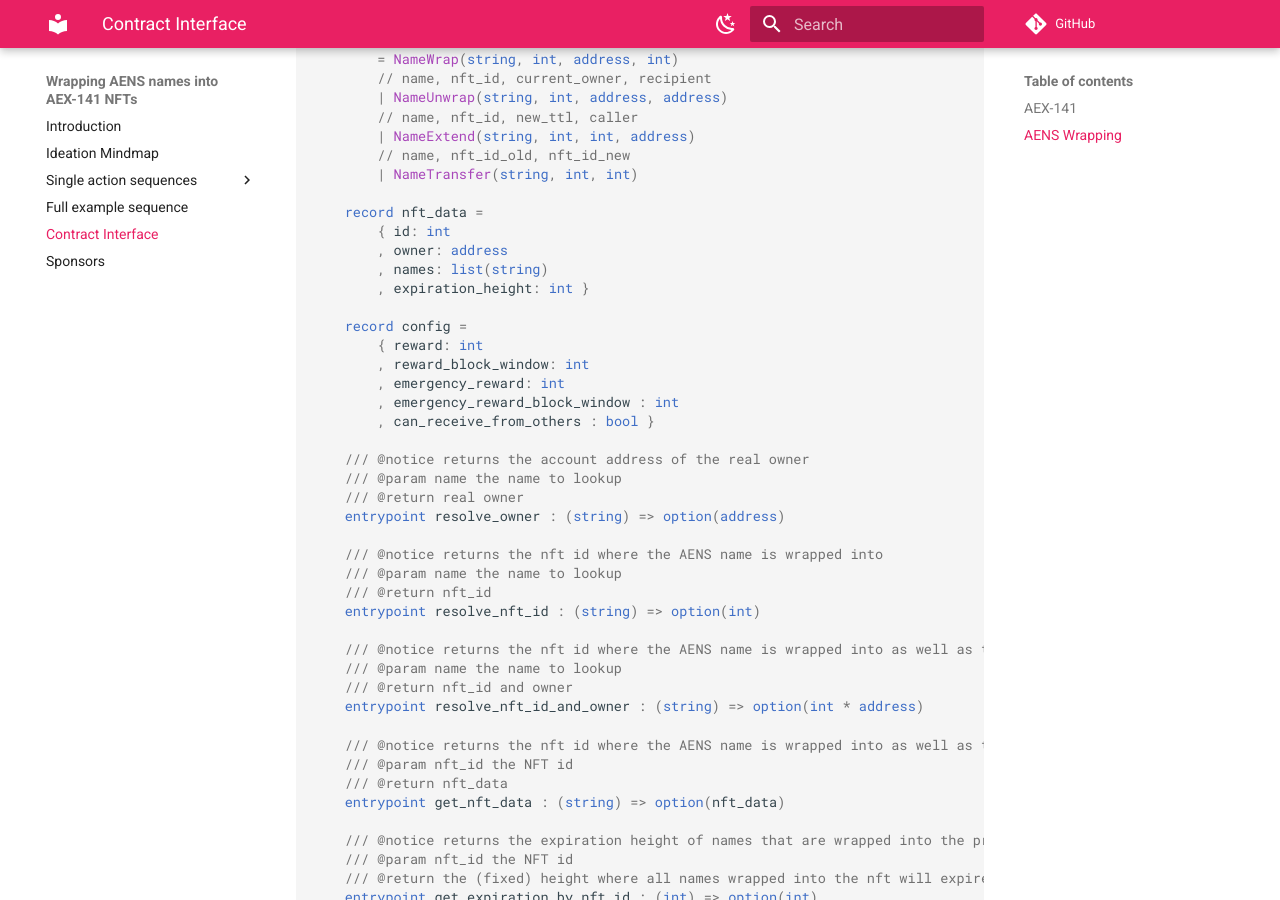
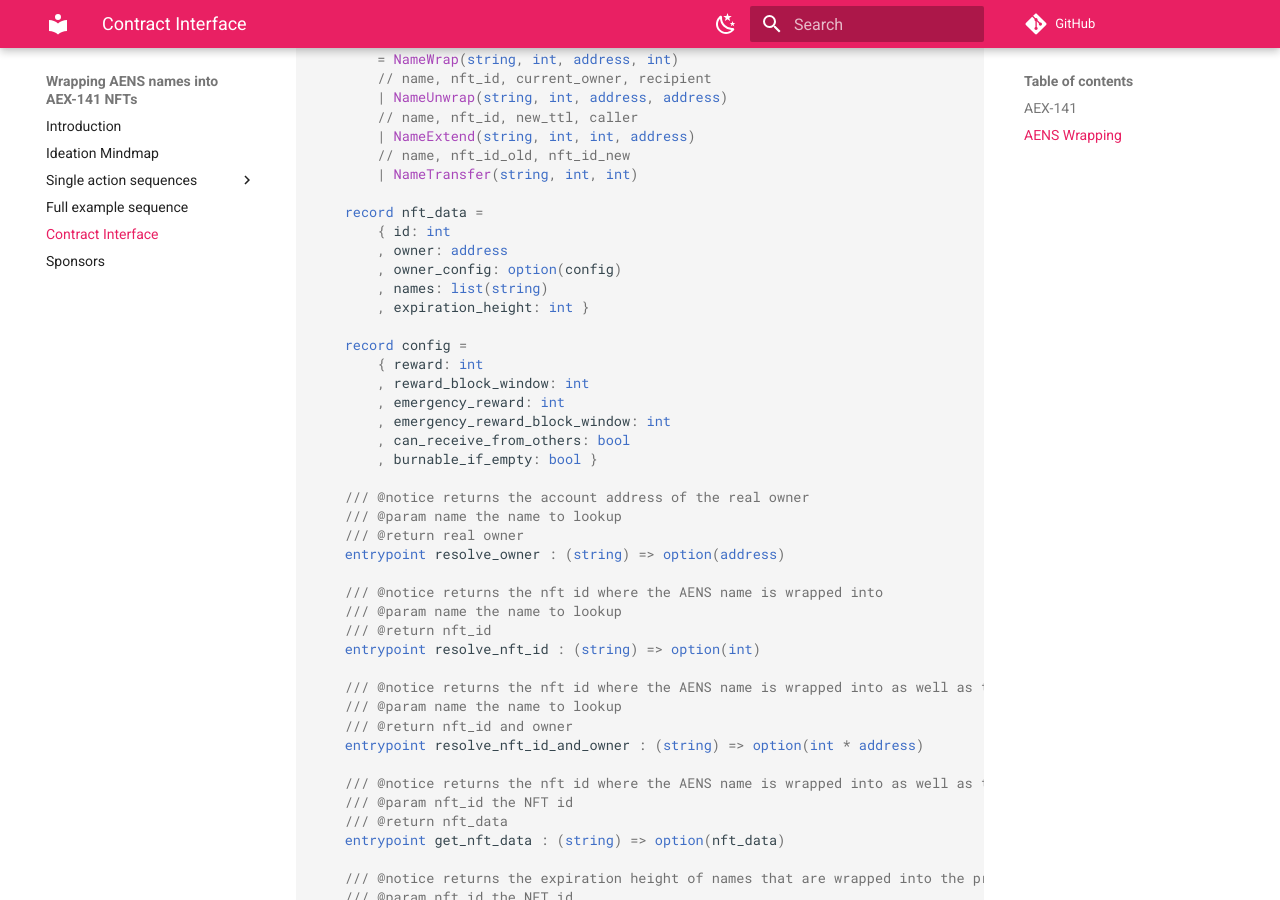
Before and after one commit to marc0olo/aens-nfts, an MkDocs documentation site: the page built from docs/contract-interface.md, in a window 1280 px wide and 900 px high, scrolled down 1102 px. Built offline with MkDocs 1.6.1 and Material for MkDocs 9.7.7, drawn with Linux system fonts in a browser that asks for light colours; comment, search, counter and statistics services are not loaded.

Commit message:
refactoring & logic to set/remove global/nft-specific config & to deposit/withdraw to/from reward-pool

```diff
--- a/docs/contract-interface.md
+++ b/docs/contract-interface.md
@@ -61,6 +61,7 @@
     record nft_data =
         { id: int
         , owner: address
+        , owner_config: option(config)
         , names: list(string)
         , expiration_height: int }
 
@@ -68,8 +69,9 @@
         { reward: int
         , reward_block_window: int
         , emergency_reward: int
-        , emergency_reward_block_window : int
-        , can_receive_from_others : bool }
+        , emergency_reward_block_window: int
+        , can_receive_from_others: bool
+        , burnable_if_empty: bool }
 
     /// @notice returns the account address of the real owner
     /// @param name the name to lookup
```
Also changed, not shown: 3 other files.
